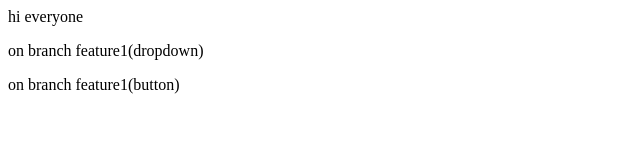
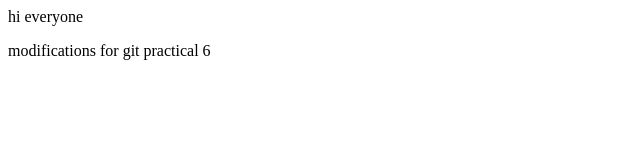
Before and after one commit to MridulNikhanj/local_repo, a plain HTML site: page index.html in a window 1280 px wide. Shown: the whole page, without its empty margins (0-640 px from the left). Drawn offline with Linux system fonts and the light colour scheme.

Commit message:
modified index.html for git practical 6

```diff
--- a/index.html
+++ b/index.html
@@ -1,6 +1,4 @@
 <p>
-    hi everyone
+hi everyone
 </p>
-
-<p>on branch feature1(dropdown)</p>
-<p>on branch feature1(button)</p>
+<p>modifications for git practical 6</p>
```
